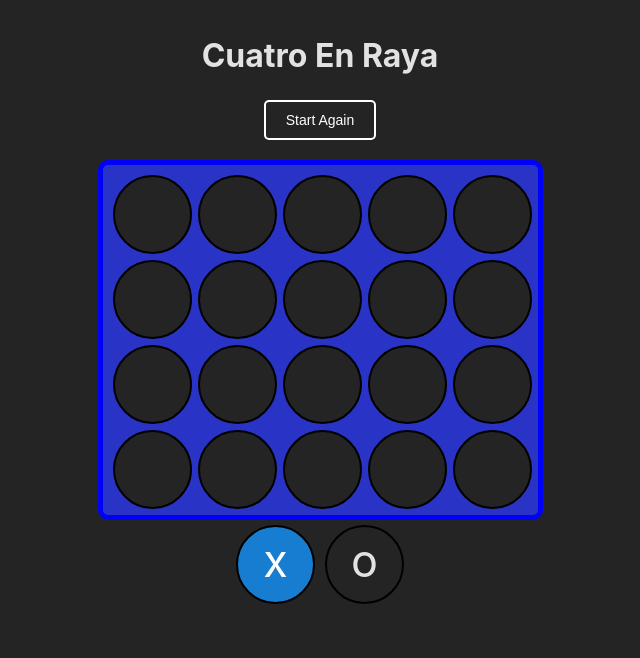
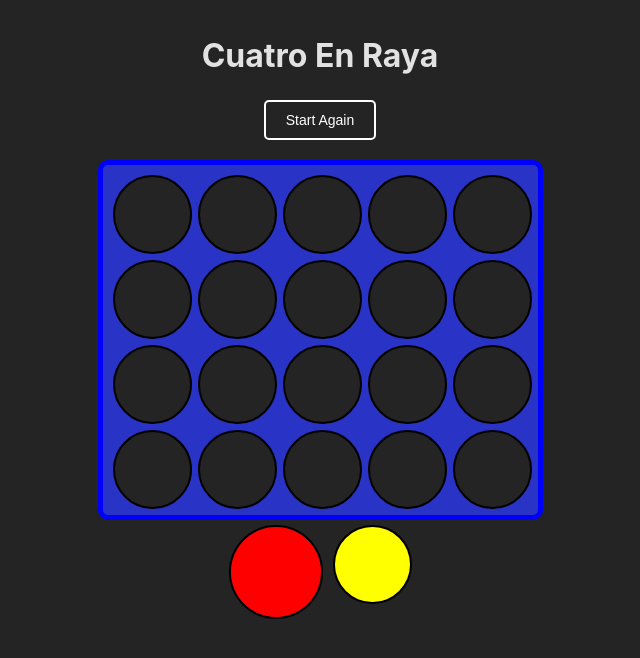
Before and after one commit to sergiDev934/Cuatro-en-Raya-, a React (Vite) app: page / in a window 1280 px wide. Shown: the top 658 px of the page, without its empty margins (320-960 px from the left). Built offline with nearby package versions, Linux system fonts and the light colour scheme.

Commit message:
Implementación de colores en vez de "x" y "o"

```diff
--- a/src/App.jsx
+++ b/src/App.jsx
@@ -2,8 +2,8 @@ import { useState } from "react";
 import "./App.css";
 
 const TURNS = {
-  X: "x",
-  O: "o",
+  red: "red",
+  yellow: "yellow",
 };
 
 const COMBO_WINS = [
@@ -27,7 +27,7 @@ const COMBO_WINS = [
 ];
 
 export function App() {
-  const [turn, setTurn] = useState(TURNS.X);
+  const [turn, setTurn] = useState(TURNS.red);
   const [board, setBoard] = useState(Array(20).fill(null));
   const [winner, setWinner] = useState(null); //FALSE EMPATE
 
@@ -35,14 +35,13 @@ export function App() {
     if (board[index + 5] !== null) {
       const newBoard = board;
       newBoard[index] = turn;
-      setBoard(newBoard);
     } else {
       checkDown(index + 5);
     }
   };
 
   const resetGame = () => {
-    setTurn(TURNS.X);
+    setTurn(TURNS.red);
     setBoard(Array(20).fill(null));
     setWinner(null);
   };
@@ -89,7 +88,7 @@ export function App() {
     }
 
     // cambio de turno
-    const newTurn = turn === TURNS.X ? TURNS.O : TURNS.X;
+    const newTurn = turn === TURNS.red ? TURNS.yellow : TURNS.red;
     setTurn(newTurn);
 
     // console.log(`Ahora le toca a ${newTurn}`);
@@ -100,9 +99,19 @@ export function App() {
       updateBoard(index);
     };
     const className = `circle ${isSelected ? "is-selected" : ""}`;
+    const back = `insideCircle ${
+      children === null
+        ? ""
+        : children === "red"
+        ? "red"
+        : children === "yellow"
+        ? "yellow"
+        : ""
+    }`;
+
     return (
       <div className={className} onClick={handleClick}>
-        {children}
+        <div className={back}></div>
       </div>
     );
   };
@@ -129,8 +138,8 @@ export function App() {
           })}
         </div>
         <div className="turn">
-          <Circle isSelected={turn === TURNS.X}>x</Circle>
-          <Circle isSelected={turn === TURNS.O}>o</Circle>
+          <Circle isSelected={turn === TURNS.red}>red</Circle>
+          <Circle isSelected={turn === TURNS.yellow}>yellow</Circle>
         </div>
       </section>
       <section className={modalFnc()}>
@@ -139,7 +148,7 @@ export function App() {
             {winner === false ? "It's a draw, nobody wins" : "The Winner is:"}
           </h1>
           <Circle>
-            {winner ? (turn === TURNS.X ? TURNS.O : TURNS.X) : "-"}
+            {winner ? (turn === TURNS.red ? TURNS.yellow : TURNS.red) : "-"}
           </Circle>
           <button className="resetGame" onClick={resetGame}>
             Reset the Game
--- a/src/index.css
+++ b/src/index.css
@@ -64,8 +64,8 @@ body {
 }
 
 .is-selected {
-  color: #fff;
-  background-color: #167dd1;
+  width: 90px;
+  height: 90px;
 }
 .noWin {
   display: none;
@@ -100,3 +100,16 @@ body {
   font-size: 14px;
   padding: 10px 20px;
 }
+.insideCircle {
+  width: 100%;
+  height: 100%;
+}
+.red {
+  background-color: red;
+}
+.yellow {
+  background-color: yellow;
+}
+
+/* .insideCircle
+.insideCircle */
```
